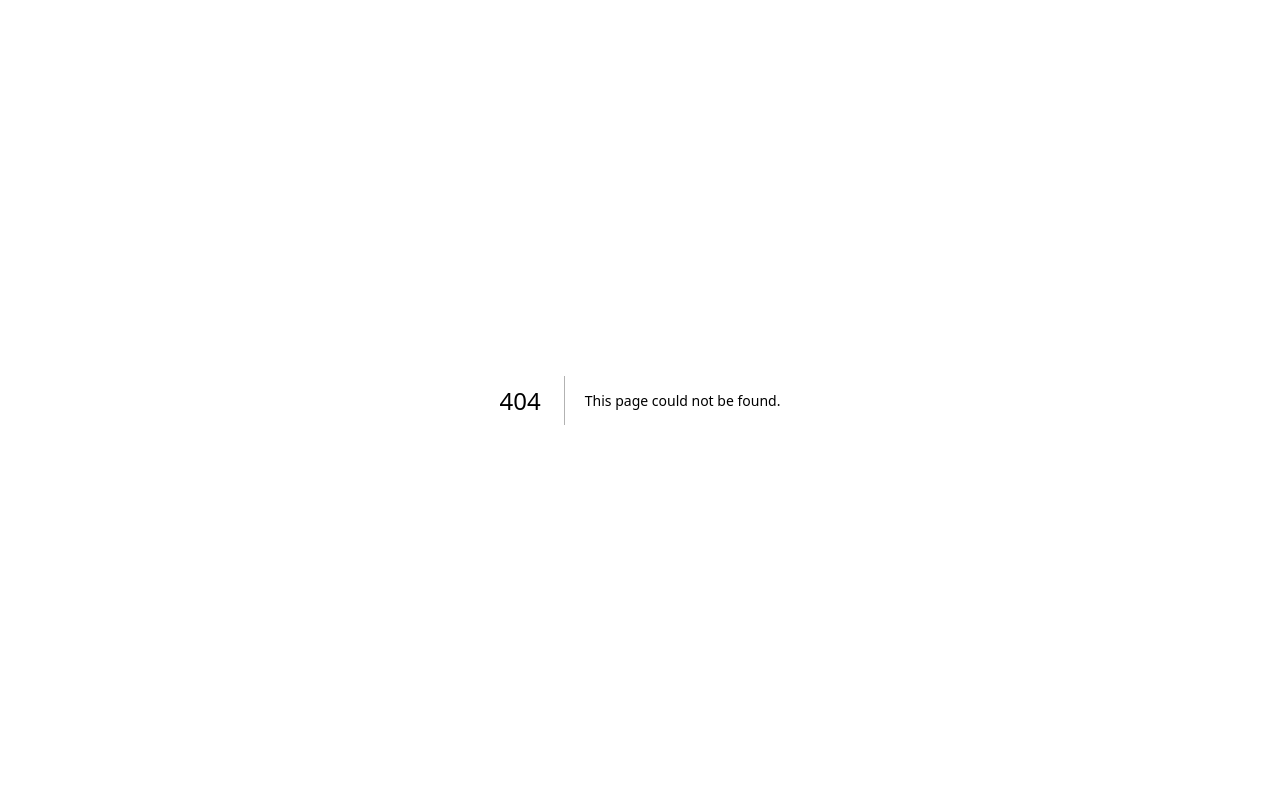
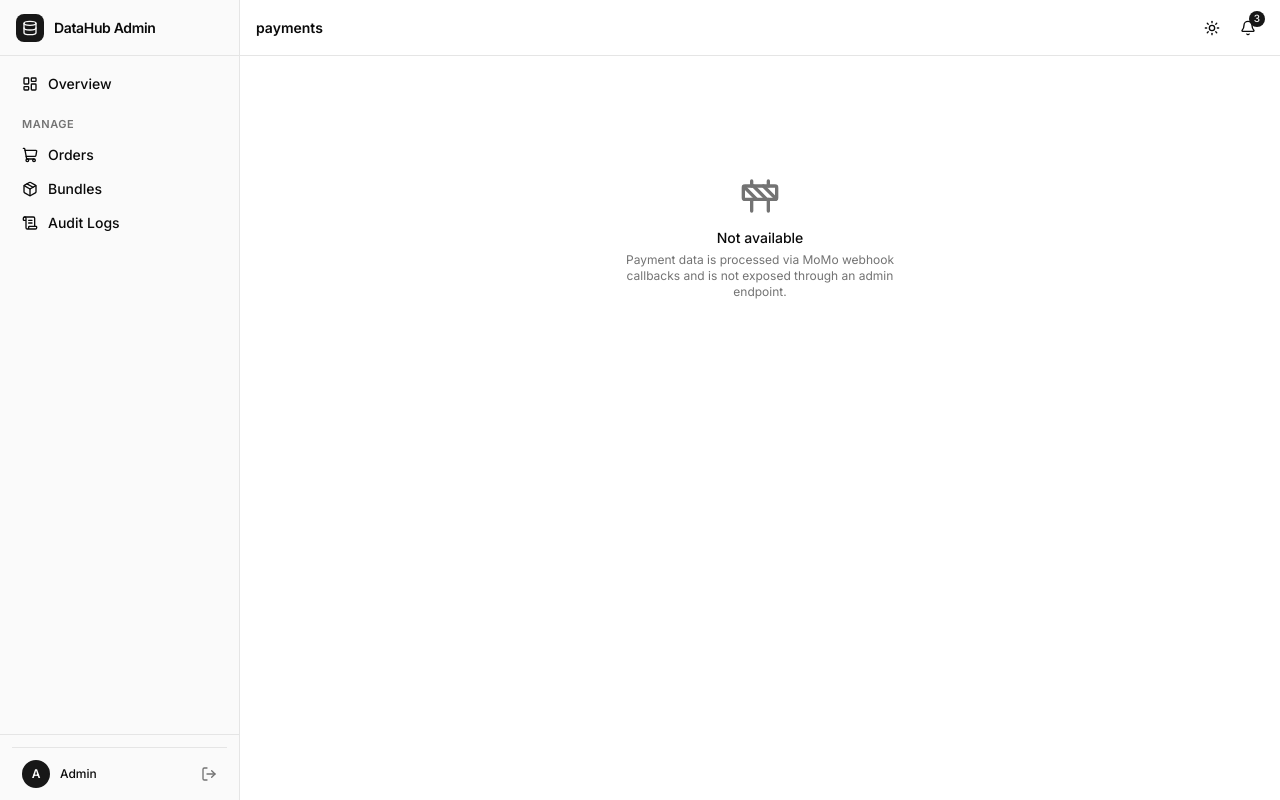
Before and after one commit to KingsleyAmankwah/datahub-frontend, a Next.js app: page /payments in a window 1280 px wide. Before the commit this address had no page. Built offline with nearby package versions, Linux system fonts and the light colour scheme.

Commit message:
feat: setup unavailable pages

```diff
--- /dev/null
+++ b/app/(dashboard)/fulfillment/page.tsx
@@ -0,0 +1,14 @@
+import { Construction } from "lucide-react";
+
+export default function FulfillmentPage() {
+  return (
+    <div className="flex flex-col items-center justify-center py-24 text-center">
+      <Construction className="w-10 h-10 text-muted-foreground mb-3" />
+      <p className="text-sm font-medium text-foreground">Not available</p>
+      <p className="text-xs text-muted-foreground mt-1 max-w-xs">
+        Fulfillment is handled internally by the service and has no admin
+        endpoint.
+      </p>
+    </div>
+  );
+}
--- /dev/null
+++ b/app/(dashboard)/payments/page.tsx
@@ -0,0 +1,14 @@
+import { Construction } from "lucide-react";
+
+export default function PaymentsPage() {
+  return (
+    <div className="flex flex-col items-center justify-center py-24 text-center">
+      <Construction className="w-10 h-10 text-muted-foreground mb-3" />
+      <p className="text-sm font-medium text-foreground">Not available</p>
+      <p className="text-xs text-muted-foreground mt-1 max-w-xs">
+        Payment data is processed via MoMo webhook callbacks and is not exposed
+        through an admin endpoint.
+      </p>
+    </div>
+  );
+}
--- /dev/null
+++ b/app/(dashboard)/settings/page.tsx
@@ -0,0 +1,13 @@
+import { Construction } from "lucide-react";
+
+export default function SettingsPage() {
+  return (
+    <div className="flex flex-col items-center justify-center py-24 text-center">
+      <Construction className="w-10 h-10 text-muted-foreground mb-3" />
+      <p className="text-sm font-medium text-foreground">Not available</p>
+      <p className="text-xs text-muted-foreground mt-1 max-w-xs">
+        No settings endpoint exists in the current backend.
+      </p>
+    </div>
+  );
+}
--- /dev/null
+++ b/app/(dashboard)/users/page.tsx
@@ -0,0 +1,13 @@
+import { Construction } from "lucide-react";
+
+export default function UsersPage() {
+  return (
+    <div className="flex flex-col items-center justify-center py-24 text-center">
+      <Construction className="w-10 h-10 text-muted-foreground mb-3" />
+      <p className="text-sm font-medium text-foreground">Not available</p>
+      <p className="text-xs text-muted-foreground mt-1 max-w-xs">
+        No user management endpoint exists in the current backend.
+      </p>
+    </div>
+  );
+}
--- /dev/null
+++ b/app/(dashboard)/ussd/page.tsx
@@ -0,0 +1,14 @@
+import { Construction } from "lucide-react";
+
+export default function UssdPage() {
+  return (
+    <div className="flex flex-col items-center justify-center py-24 text-center">
+      <Construction className="w-10 h-10 text-muted-foreground mb-3" />
+      <p className="text-sm font-medium text-foreground">Not available</p>
+      <p className="text-xs text-muted-foreground mt-1 max-w-xs">
+        USSD sessions are handled via Arkesel webhook callbacks and are not
+        exposed through an admin endpoint.
+      </p>
+    </div>
+  );
+}
```
